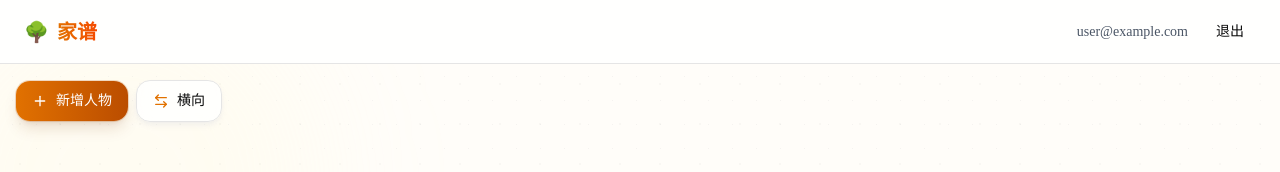
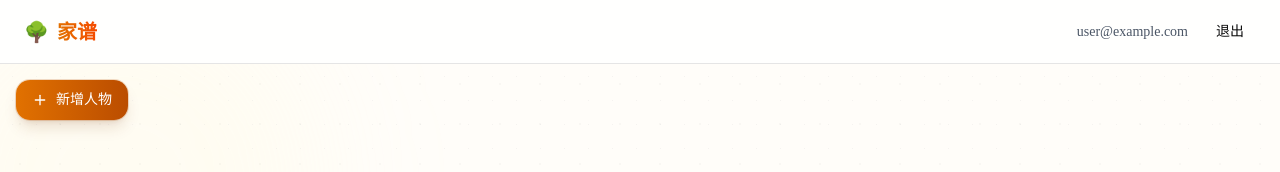
Before and after one commit to fengyinxqy/family-tree, a Next.js app: page /tree in a window 1280 px wide. Shown: the top 172 px of the page. Built offline with nearby package versions, Linux system fonts and the light colour scheme; no server answers; the database is empty; sample sign-in values are in the browser's storage.

Commit message:
refactor: 去除横向布局功能，只保留纵向布局

```diff
--- a/src/components/family-tree.tsx
+++ b/src/components/family-tree.tsx
@@ -13,10 +13,10 @@ import {
   type Edge,
 } from "@xyflow/react";
 import "@xyflow/react/dist/style.css";
-import { Plus, ArrowLeftRight } from "lucide-react";
+import { Plus } from "lucide-react";
 import { PersonNode } from "./person-node";
 import { PersonForm } from "./person-form";
-import { layoutVertical, layoutHorizontal } from "@/lib/tree-layout";
+import { layoutVertical } from "@/lib/tree-layout";
 import type { PersonData, RelationshipData, TreeNode, TreeEdge } from "@/types";
 
 const nodeTypes = { person: PersonNode };
@@ -33,12 +33,11 @@ function minimapNodeColor(node: Node): string {
 }
 
 function FamilyTreeInner({ persons, relationships }: FamilyTreeProps) {
-  const [layoutMode, setLayoutMode] = useState<"vertical" | "horizontal">("vertical");
   const [personFormOpen, setPersonFormOpen] = useState(false);
   const [nodes, setNodes, onNodesChange] = useNodesState<Node>([]);
   const [edges, setEdges, onEdgesChange] = useEdgesState<Edge>([]);
 
-  // Compute layout whenever data or orientation changes
+  // Compute layout whenever data changes
   const applyLayout = useCallback(() => {
     if (persons.length === 0) {
       setNodes([]);
@@ -47,9 +46,7 @@ function FamilyTreeInner({ persons, relationships }: FamilyTreeProps) {
     }
 
     const result: { nodes: TreeNode[]; edges: TreeEdge[] } =
-      layoutMode === "vertical"
-        ? layoutVertical(persons, relationships)
-        : layoutHorizontal(persons, relationships);
+      layoutVertical(persons, relationships);
 
     // Map TreeNode[] to React Flow Node[]
     const flowNodes: Node[] = result.nodes.map((n) => ({
@@ -91,7 +88,7 @@ function FamilyTreeInner({ persons, relationships }: FamilyTreeProps) {
 
     setNodes(flowNodes);
     setEdges(flowEdges);
-  }, [persons, relationships, layoutMode, setNodes, setEdges]);
+  }, [persons, relationships, setNodes, setEdges]);
 
   // Apply layout on mount and when data changes
   useEffect(() => {
@@ -151,31 +148,6 @@ function FamilyTreeInner({ persons, relationships }: FamilyTreeProps) {
         >
           <Plus className="h-4 w-4" strokeWidth={2} />
           新增人物
-        </button>
-
-        {/* Layout toggle button */}
-        <button
-          onClick={() =>
-            setLayoutMode((prev) =>
-              prev === "vertical" ? "horizontal" : "vertical",
-            )
-          }
-          className="
-            inline-flex items-center gap-2 px-4 py-2.5
-            rounded-xl
-            bg-white/80 dark:bg-zinc-800/80
-            backdrop-blur
-            border border-border
-            text-sm font-medium text-foreground
-            shadow-md shadow-zinc-200/40 dark:shadow-zinc-900/60
-            transition-all duration-200
-            hover:bg-white dark:hover:bg-zinc-800
-            hover:shadow-lg
-            hover:border-amber-300/60 dark:hover:border-amber-600/30
-          "
-        >
-          <ArrowLeftRight className="h-4 w-4 text-amber-600 dark:text-amber-400" />
-          {layoutMode === "vertical" ? "横向" : "纵向"}
         </button>
       </div>
 
--- a/src/lib/tree-layout.ts
+++ b/src/lib/tree-layout.ts
@@ -171,7 +171,6 @@ function distributePositions(
   spouseMap: Map<string, string[]>,
   childrenMap: Map<string, string[]>,
   parentMap: Map<string, string[]>,
-  isHorizontal: boolean,
 ): Map<string, { x: number; y: number }> {
   const positions = new Map<string, { x: number; y: number }>();
 
@@ -246,17 +245,10 @@ function distributePositions(
       for (const nodeId of sortedGroup) {
         positionedInLevel.add(nodeId);
 
-        if (isHorizontal) {
-          positions.set(nodeId, {
-            x: level * (NODE_H + V_GAP),
-            y: groupStartX + NODE_W / 2,
-          });
-        } else {
-          positions.set(nodeId, {
-            x: groupStartX + NODE_W / 2,
-            y: level * (NODE_H + V_GAP),
-          });
-        }
+        positions.set(nodeId, {
+          x: groupStartX + NODE_W / 2,
+          y: level * (NODE_H + V_GAP),
+        });
         groupStartX += NODE_W + gap;
       }
       startX += groupWidth + H_GAP;
@@ -352,28 +344,9 @@ export function layoutVertical(
   const { spouseMap, childrenMap, parentMap } = buildMaps(persons, relationships);
   const rootIds = findRoots(persons, parentMap);
   const levels = assignLevels(persons, childrenMap, spouseMap, rootIds);
-  const positions = distributePositions(persons, levels, spouseMap, childrenMap, parentMap, false);
+  const positions = distributePositions(persons, levels, spouseMap, childrenMap, parentMap);
   const nodes = buildNodes(persons, positions, spouseMap, childrenMap, parentMap);
   const edges = buildEdges(persons, spouseMap, childrenMap, relationships);
 
   return { nodes, edges };
 }
-
-/**
- * Layout the family tree horizontally (left-to-right): ancestors at left, descendants to right.
- */
-export function layoutHorizontal(
-  persons: PersonData[],
-  relationships: RelationshipData[],
-): LayoutResult {
-  if (persons.length === 0) return { nodes: [], edges: [] };
-
-  const { spouseMap, childrenMap, parentMap } = buildMaps(persons, relationships);
-  const rootIds = findRoots(persons, parentMap);
-  const levels = assignLevels(persons, childrenMap, spouseMap, rootIds);
-  const positions = distributePositions(persons, levels, spouseMap, childrenMap, parentMap, true);
-  const nodes = buildNodes(persons, positions, spouseMap, childrenMap, parentMap);
-  const edges = buildEdges(persons, spouseMap, childrenMap, relationships);
-
-  return { nodes, edges };
-}
```
